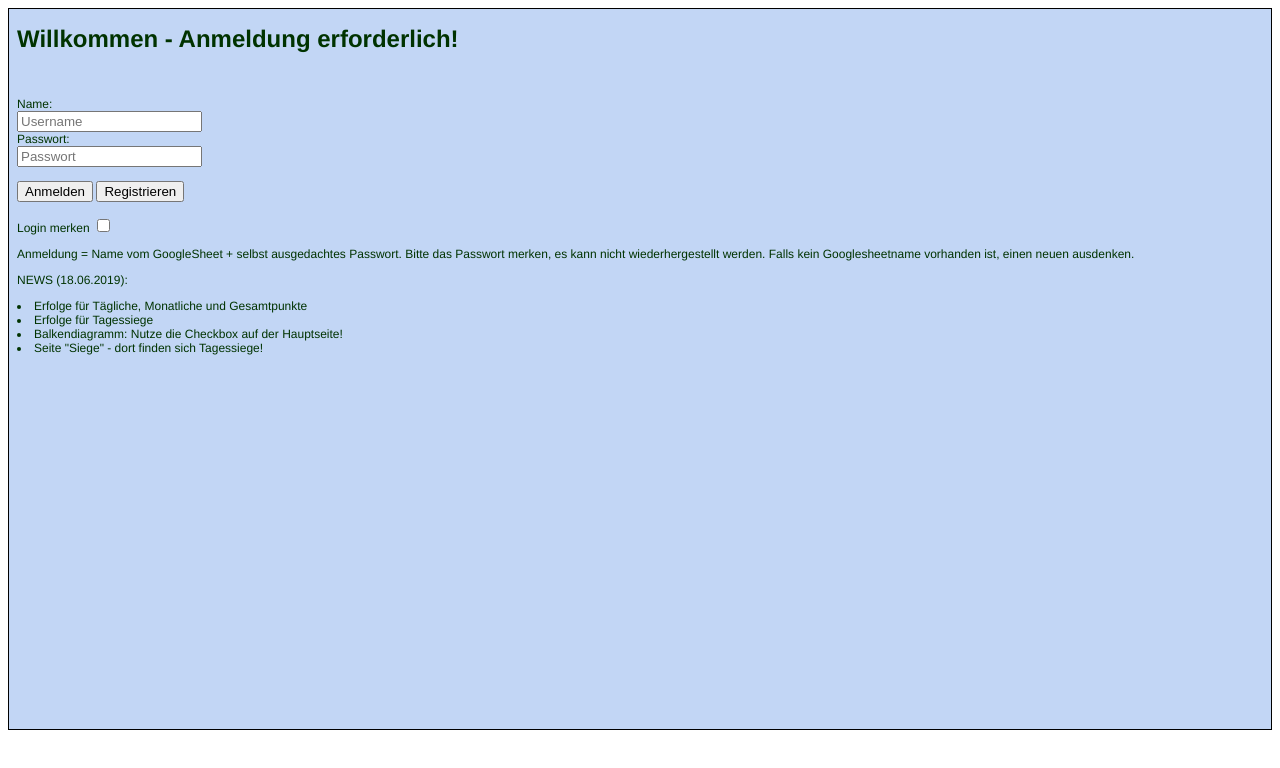
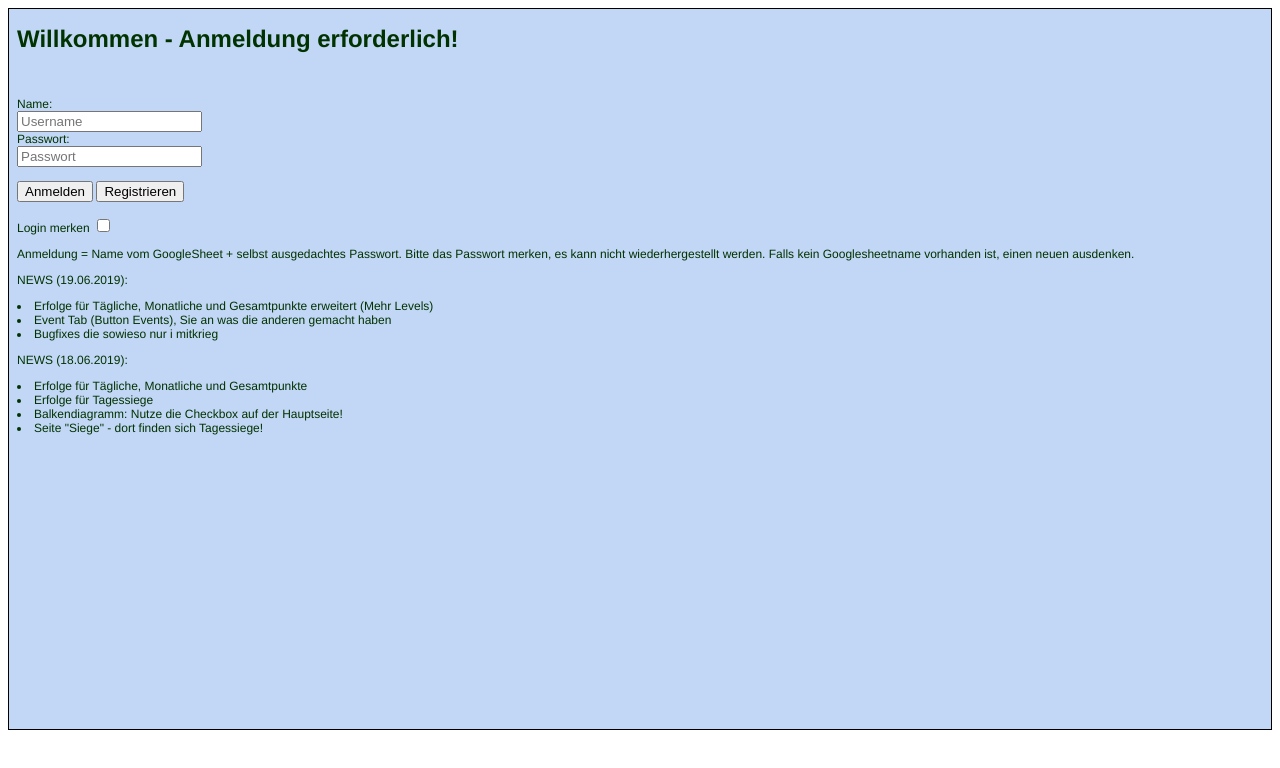
Before and after one commit to fuccac/Fitness, a website: page client/index.html in a window 1280 px wide. Drawn offline with nearby package versions, Linux system fonts and the light colour scheme; a script that the page names is missing.

Commit message:
indexpage

```diff
--- a/client/index.html
+++ b/client/index.html
@@ -24,6 +24,19 @@
 		<p> Anmeldung = Name vom GoogleSheet + selbst ausgedachtes Passwort. Bitte das Passwort merken,
 			es kann nicht wiederhergestellt werden. Falls kein Googlesheetname vorhanden ist,
 			einen neuen ausdenken.
+		</p>
+		<p>
+			NEWS (19.06.2019):
+			<li>
+				Erfolge für Tägliche, Monatliche und Gesamtpunkte erweitert (Mehr Levels)
+			</li>
+			<li>
+				Event Tab (Button Events), Sie an was die anderen gemacht haben
+			</li>
+			<li>
+				Bugfixes die sowieso nur i mitkrieg
+			</li>
+
 		</p>
 		<p>
 			NEWS (18.06.2019):
```
